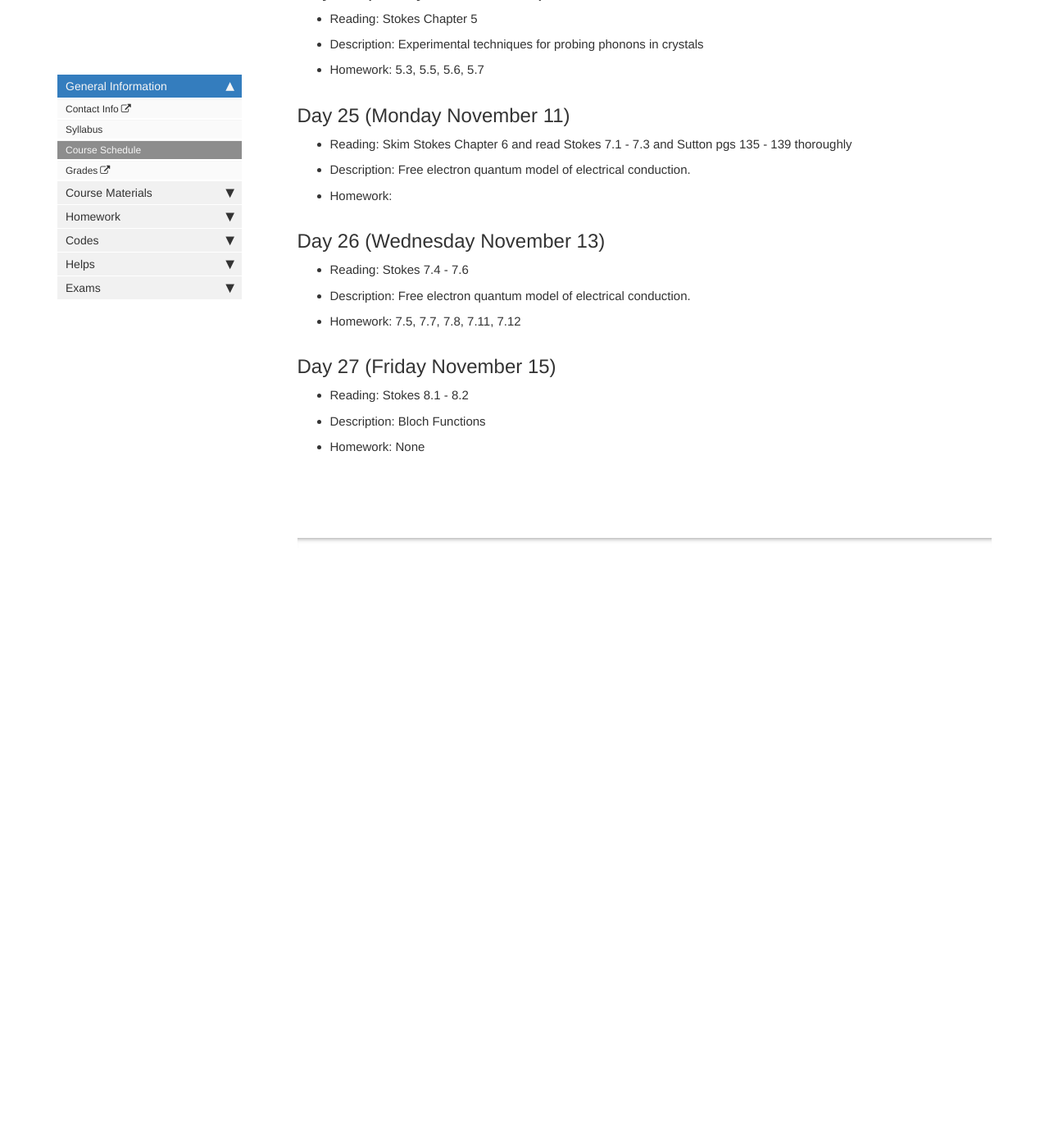
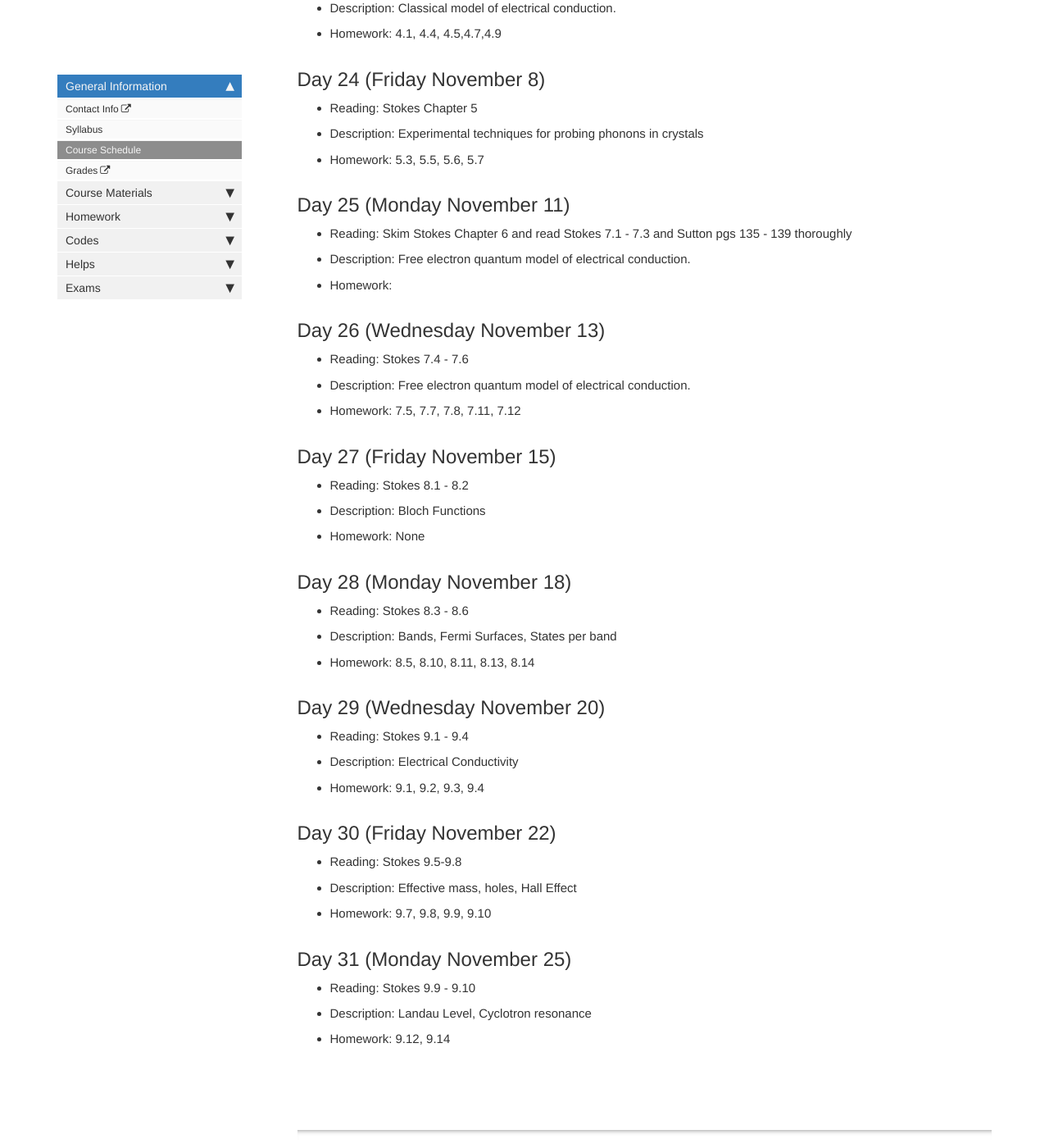
Before and after one commit to lancejnelson/PH323, a Jekyll site: the page built from course_docs/schedule.md, in a window 1280 px wide and 1400 px high, scrolled down 5963 px. Shown: the whole window at 82% size. Built offline with Jekyll 4.4.1, drawn with Linux system fonts in a browser that asks for light colours; comment, search, counter and statistics services are not loaded; before the commit the page ends 6641 px from its top, so only the background shows below that; some of the changed text lies outside the part shown.

Commit message:
Updating Schedule

```diff
--- a/course_docs/schedule.md
+++ b/course_docs/schedule.md
@@ -255,6 +255,38 @@
 
    - Homework: None
 
+## Day 28 (Monday November 18)
+
+   - Reading: Stokes 8.3 - 8.6
+
+   - Description: Bands, Fermi Surfaces, States per band
+
+   - Homework: 8.5, 8.10, 8.11, 8.13, 8.14
+
+## Day 29 (Wednesday November 20)
+
+   - Reading: Stokes 9.1 - 9.4
+
+   - Description: Electrical Conductivity
+
+   - Homework: 9.1, 9.2, 9.3, 9.4
+
+## Day 30 (Friday November 22)
+
+   - Reading: Stokes 9.5-9.8
+
+   - Description: Effective mass, holes, Hall Effect
+
+   - Homework: 9.7, 9.8, 9.9, 9.10
+
+## Day 31 (Monday November 25)
+
+   - Reading: Stokes 9.9 - 9.10
+
+   - Description: Landau Level, Cyclotron resonance
+
+   - Homework: 9.12, 9.14
+
 [griffiths_chp_1]: https://content.byui.edu/file/51c6f2c7-d1f2-4716-9674-c3bc2de5a273/1/Intro%20to%20Quantum%20Mechanics%20Chapter%201.pdf
 [griffiths_chp_2]: https://content.byui.edu/file/51c6f2c7-d1f2-4716-9674-c3bc2de5a273/1/Intro%20to%20Quantum%20Mechanics%20Chapter%202.pdf
 [day_1_hw]: https://lancejnelson.github.io/PH323/course_docs/homework/day1.pdf
```
